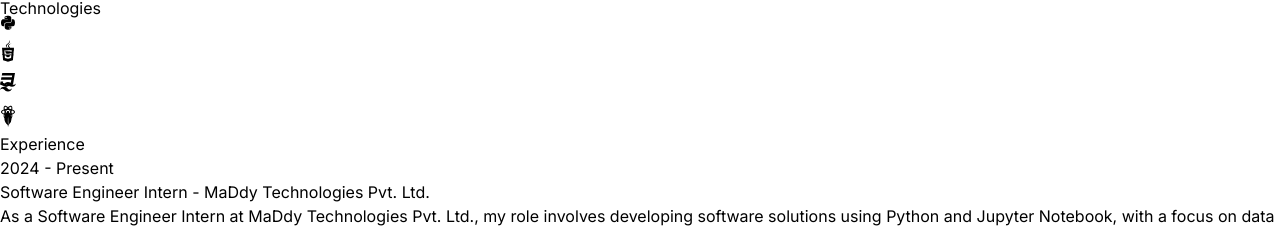
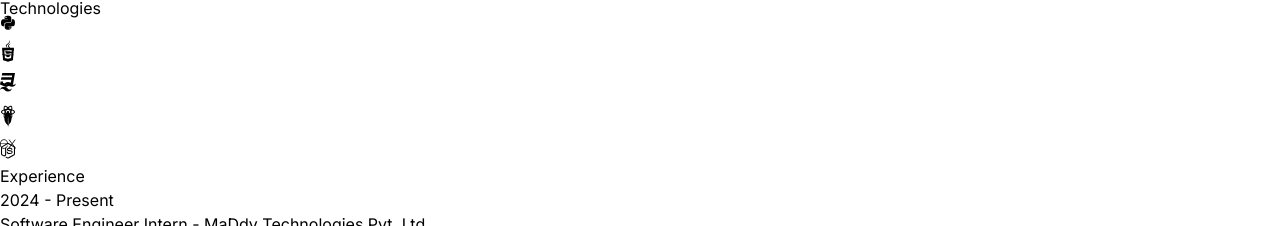
Before and after one commit to rmahajan466/My-Portfolio, a React (Vite) app: page / in a window 1280 px wide. Shown: the part 2556-2782 px from the top of the page. Built offline with nearby package versions, Linux system fonts and the light colour scheme.

Commit message:
Added: New Technologies

```diff
--- a/src/components/Technologies.jsx
+++ b/src/components/Technologies.jsx
@@ -6,6 +6,8 @@ import { motion } from "framer-motion";
 import { FaHtml5 } from "react-icons/fa";
 import { FaCss3 } from "react-icons/fa";
 import { RiTailwindCssFill } from "react-icons/ri";
+import { SiExpress } from "react-icons/si";
+import { FaNodeJs } from "react-icons/fa";
 
 const iconVariants = (duration) => ({
     initial: {y:-10},
@@ -84,6 +86,20 @@ const Technologies = () => {
                     className="rounded-2xl border-4 border-neutral-800 p-4">
                     <SiMongodb className="text-7xl text-green-500" />
                 </motion.div>
+                <motion.div
+                    variants={iconVariants(3)}
+                    initial="initial"
+                    animate="animate"
+                    className="rounded-2xl border-4 border-neutral-800 p-4">
+                    <SiExpress className="text-7xl text-cyan-400" />
+                </motion.div>
+                <motion.div
+                    variants={iconVariants(2.5)}
+                    initial="initial"
+                    animate="animate"
+                    className="rounded-2xl border-4 border-neutral-800 p-4">
+                    <FaNodeJs className="text-7xl text-green-500" />
+                </motion.div>
             </motion.div>
         </div>
     )
```
